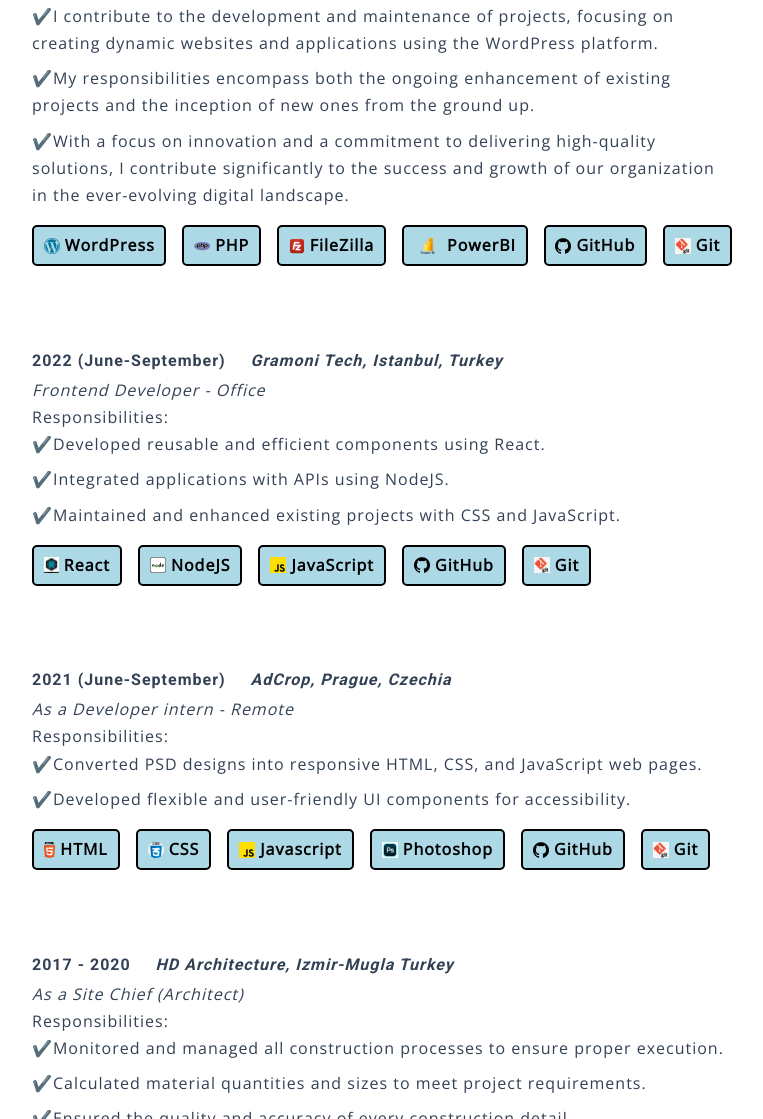
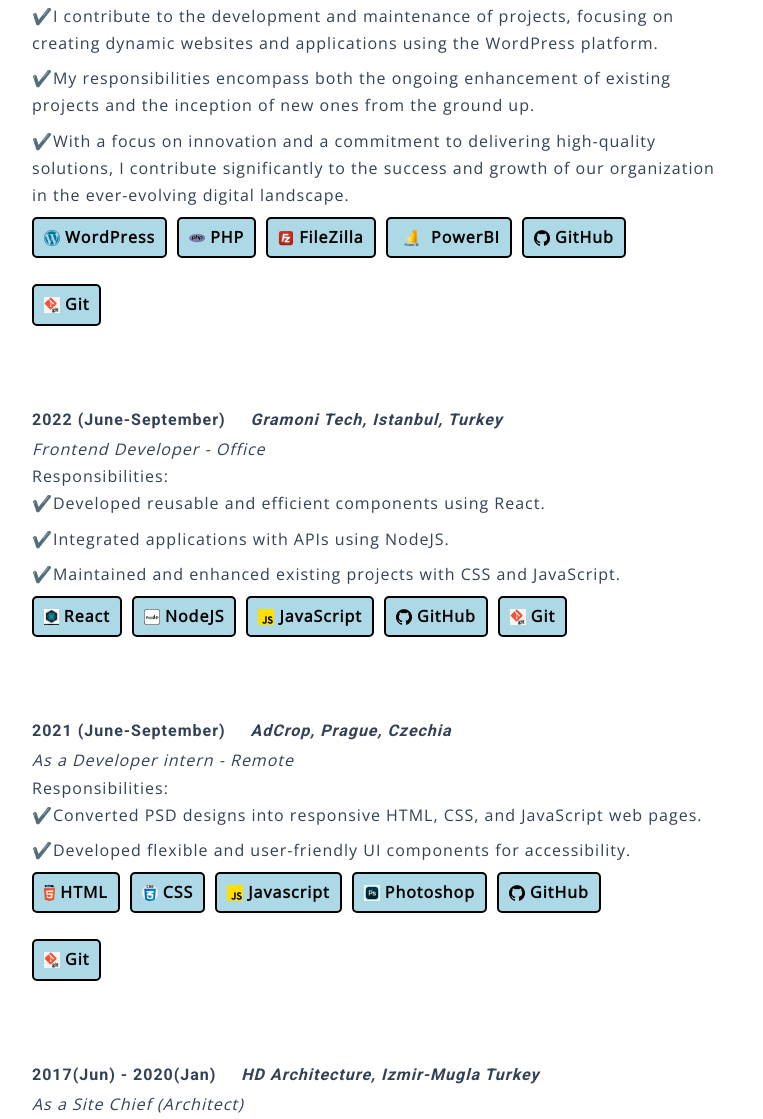
Before and after one commit to rahmancoban/myPortfolio, a plain HTML site: page about.html in a window 1280 px wide. Shown: the part 1681-2800 px from the top of the page, without its empty margins (258-1021 px from the left). Drawn offline with nearby package versions, Linux system fonts and the light colour scheme.

Commit message:
revised III

```diff
--- a/about.html
+++ b/about.html
@@ -136,7 +136,7 @@
           <h3>Experience</h3>
           <p>
             <br />
-            <h4> <strong>2024 (August - December)</strong>&nbsp;&nbsp;&nbsp;&nbsp;
+            <h4> <strong>2024(Aug) - 2025(Jan)</strong>&nbsp;&nbsp;&nbsp;&nbsp;
             <em><strong>FTP Solutions, Porto, Portugal </strong> </em></h4>
             <em> WordPress Developer - Remote</em><br />
             Responsibilities: <br />
@@ -238,7 +238,7 @@
                 landscape.</li>
             </ul>
                                   <!-- Technology tags -->
-  <div class="tech-tags">
+  <div class="tech-container">
     <div class="tech-tag">
       <img src="images/wordpress.png" alt="React" class="tech-icon"> <!-- Replace with actual React icon -->
       <span class="tech-name">WordPress</span>
@@ -281,7 +281,7 @@
                 JavaScript.</li>
             </ul>
              <!-- Technology tags -->
-  <div class="tech-tags">
+  <div class="tech-container">
     <div class="tech-tag">
       <img src="images/react.jpg" alt="React" class="tech-icon"> <!-- Replace with actual React icon -->
       <span class="tech-name">React</span>
@@ -321,7 +321,7 @@
                 accessibility.</li>
             </ul>
                       <!-- Technology tags -->
-  <div class="tech-tags">
+  <div class="tech-container">
     <div class="tech-tag">
       <img src="images/html.png" alt="React" class="tech-icon"> <!-- Replace with actual React icon -->
       <span class="tech-name">HTML</span>
@@ -354,7 +354,7 @@
           <br />
 
           <p><h4>
-            <strong>2017 - 2020</strong>&nbsp;&nbsp;&nbsp;&nbsp;
+            <strong>2017(Jun) - 2020(Jan)</strong>&nbsp;&nbsp;&nbsp;&nbsp;
             <em><strong>HD Architecture, Izmir-Mugla Turkey</strong> </em></h4>
 
             <em>As a Site Chief (Architect)</em><br />
@@ -376,7 +376,7 @@
                   ></li>
             </ul>
                          <!-- Technology tags -->
-  <div class="tech-tags">
+  <div class="tech-container">
     <div class="tech-tag">
       <img src="images/autocad.jpg" alt="React" class="tech-icon"> <!-- Replace with actual React icon -->
       <span class="tech-name">AutoCAD</span>
```
Also changed, not shown: 1 other file.
